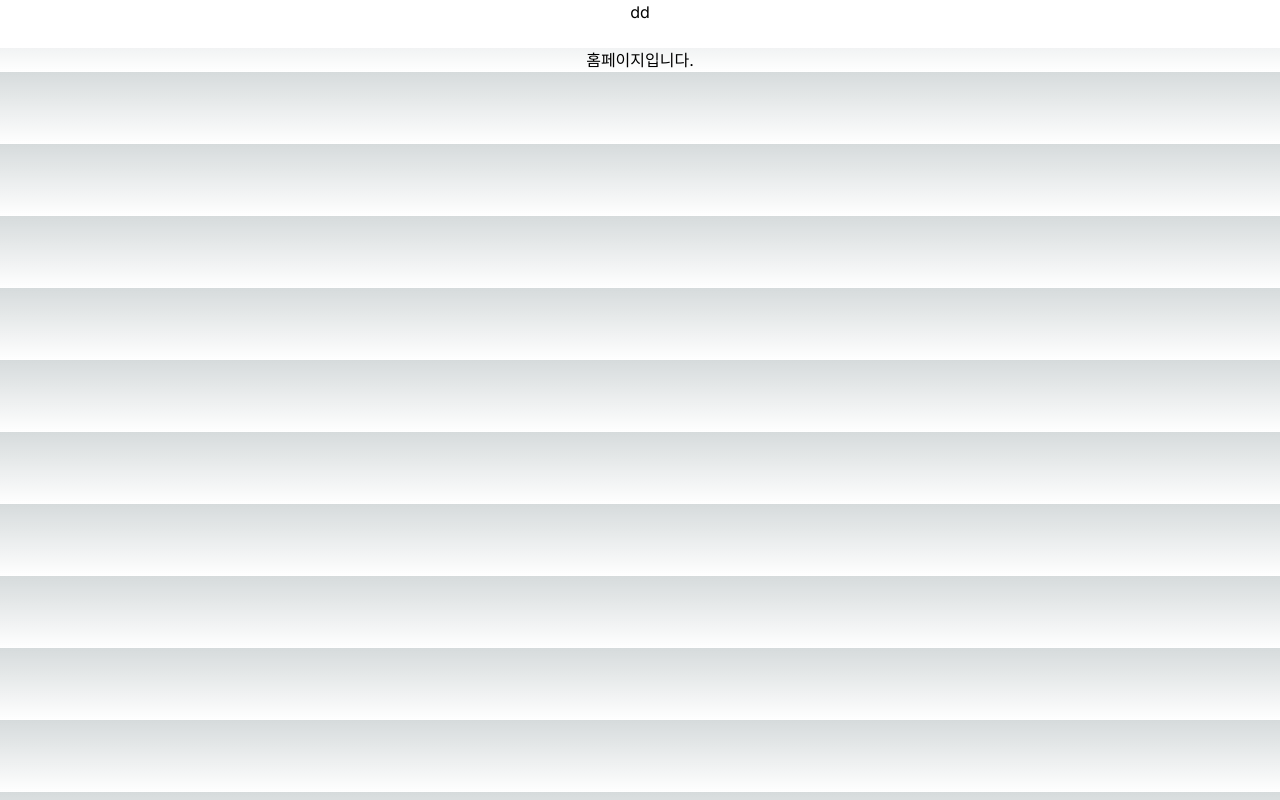
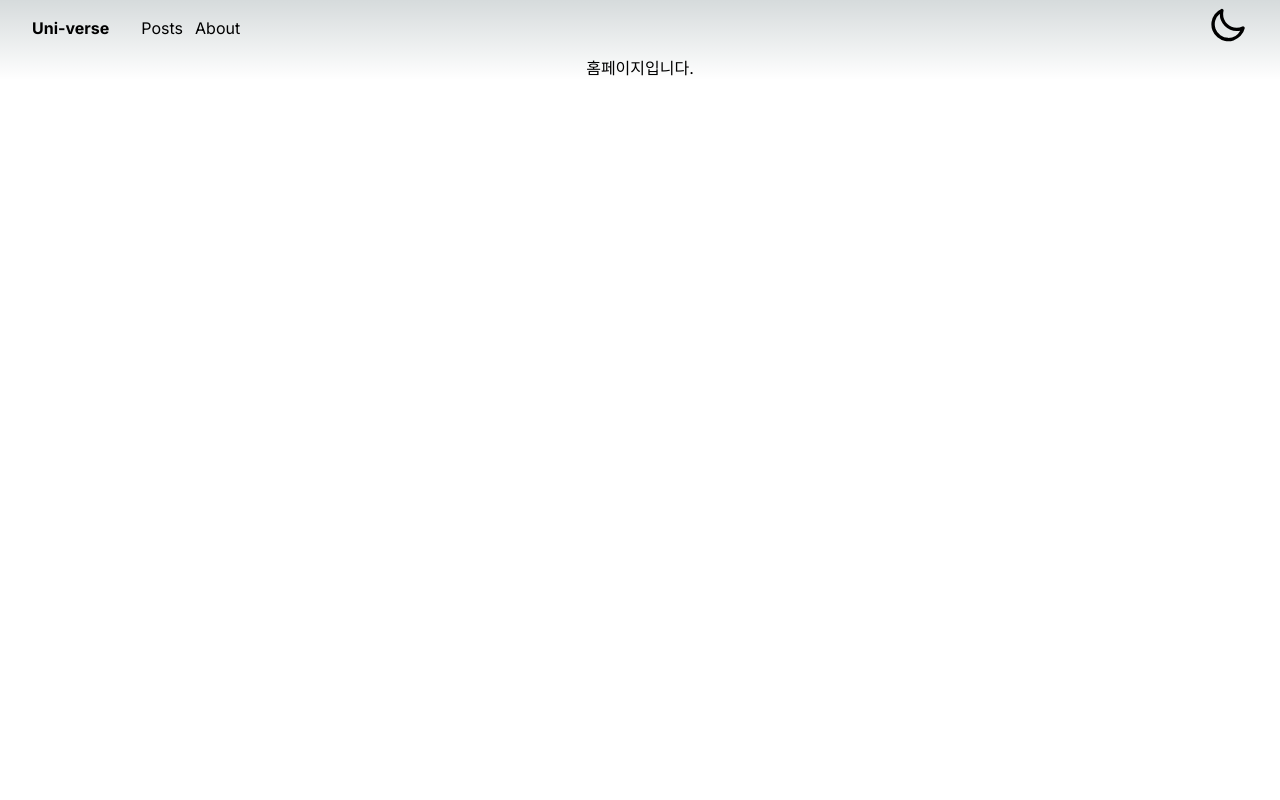
Before and after one commit to xilucks/Uni-verse, a Next.js app: page / in a window 1280 px wide. Built offline with nearby package versions, Linux system fonts and the light colour scheme.

Commit message:
feat: 헤더 컴포넌트 완성

```diff
--- a/package.json
+++ b/package.json
@@ -2,7 +2,9 @@
   "name": "uni-log",
   "packageManager": "yarn@3.2.4",
   "dependencies": {
+    "daisyui": "^2.51.6",
     "next": "^13.4.3",
+    "next-mdx-remote": "^4.4.1",
     "react": "^18.2.0",
     "react-dom": "^18.2.0"
   },
--- a/src/app/about/page.tsx
+++ b/src/app/about/page.tsx
@@ -0,0 +1,8 @@
+export default function AboutPage(){
+    return(
+        <h1>
+            About me
+        </h1>
+    )
+
+}
--- /dev/null
+++ b/src/components/home/PostCard.tsx
@@ -0,0 +1,11 @@
+'use client'
+
+export default function PostCard(){
+    return(
+        <article>
+
+
+
+        </article>
+    )
+}
--- /dev/null
+++ b/src/components/layout/Footer.tsx
@@ -0,0 +1,8 @@
+'use client'
+export default function Footer(){
+    return(
+        <Footer>
+            <div>Footer</div>
+        </Footer>
+    )
+}
--- a/src/components/layout/Header.tsx
+++ b/src/components/layout/Header.tsx
@@ -1,12 +1,36 @@
 'use client'
 import { usePathname } from "next/navigation";
+import Link from "next/link";
 
 export default function Header(){
     const pathName = usePathname();
 
     return(
-        <header className={'w-full bg-white h-12'}>
-            <h1>dd</h1>
+        <header className={'w-full h-14 flex align-middle items-center'}>
+            <div className={'mx-8 font-bold'}>
+                <Link href={"/"}>Uni-verse</Link>
+            </div>
+            <nav className={"h-full justify-between space-x-3"}>
+                <ul className={"h-full flex items-center justify-between space-x-3"}>
+                    <li className={`${
+                        pathName.includes('/post') ? 'font-bold' : ''
+                    } md:text-base transition`}>
+                        <Link href={"/post"}>Posts</Link>
+                    </li>
+                    <li className={`${
+                        pathName.includes('/about') ? 'font-bold' : ''
+                    } md:text-base transition`}>
+                        <Link href={"/about"}>About</Link>
+                    </li>
+                </ul>
+            </nav>
+            <div className={'inset-y-0 right-0 flex-1 text-right mr-8'}>
+                <label className="swap swap-rotate">
+                    <input type="checkbox" />
+                    <svg className="swap-on fill-current w-10 h-10" xmlns="http://www.w3.org/2000/svg" viewBox="0 0 24 24"><path d="M5.64,17l-.71.71a1,1,0,0,0,0,1.41,1,1,0,0,0,1.41,0l.71-.71A1,1,0,0,0,5.64,17ZM5,12a1,1,0,0,0-1-1H3a1,1,0,0,0,0,2H4A1,1,0,0,0,5,12Zm7-7a1,1,0,0,0,1-1V3a1,1,0,0,0-2,0V4A1,1,0,0,0,12,5ZM5.64,7.05a1,1,0,0,0,.7.29,1,1,0,0,0,.71-.29,1,1,0,0,0,0-1.41l-.71-.71A1,1,0,0,0,4.93,6.34Zm12,.29a1,1,0,0,0,.7-.29l.71-.71a1,1,0,1,0-1.41-1.41L17,5.64a1,1,0,0,0,0,1.41A1,1,0,0,0,17.66,7.34ZM21,11H20a1,1,0,0,0,0,2h1a1,1,0,0,0,0-2Zm-9,8a1,1,0,0,0-1,1v1a1,1,0,0,0,2,0V20A1,1,0,0,0,12,19ZM18.36,17A1,1,0,0,0,17,18.36l.71.71a1,1,0,0,0,1.41,0,1,1,0,0,0,0-1.41ZM12,6.5A5.5,5.5,0,1,0,17.5,12,5.51,5.51,0,0,0,12,6.5Zm0,9A3.5,3.5,0,1,1,15.5,12,3.5,3.5,0,0,1,12,15.5Z"/></svg>
+                    <svg className="swap-off fill-current w-10 h-10" xmlns="http://www.w3.org/2000/svg" viewBox="0 0 24 24"><path d="M21.64,13a1,1,0,0,0-1.05-.14,8.05,8.05,0,0,1-3.37.73A8.15,8.15,0,0,1,9.08,5.49a8.59,8.59,0,0,1,.25-2A1,1,0,0,0,8,2.36,10.14,10.14,0,1,0,22,14.05,1,1,0,0,0,21.64,13Zm-9.5,6.69A8.14,8.14,0,0,1,7.08,5.22v.27A10.15,10.15,0,0,0,17.22,15.63a9.79,9.79,0,0,0,2.1-.22A8.11,8.11,0,0,1,12.14,19.73Z"/></svg>
+                </label>
+            </div>
         </header>
     )
 }
--- a/tailwind.config.js
+++ b/tailwind.config.js
@@ -14,5 +14,5 @@
       },
     },
   },
-  plugins: [],
+  plugins: [require("daisyui")],
 }
```
Also changed, not shown: src/app/post/[slug]/page.tsx (renamed from src/app/post/[id]/page.tsx), 1 other file (tests, documents, lock files or other folders).
